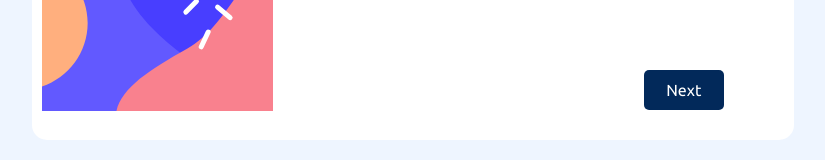
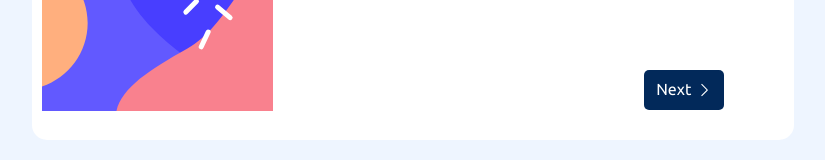
Before and after one commit to alinosratipour/multi-StepForm, a React (Vite) app: page / in a window 1280 px wide. Shown: the part 573-733 px from the top of the page, without its empty margins (227-1052 px from the left). Built offline with nearby package versions, Linux system fonts and the light colour scheme.

Commit message:
added icon to button but this need to get refactor for better usability

```diff
--- a/src/components/generics/Button/Button.scss
+++ b/src/components/generics/Button/Button.scss
@@ -54,4 +54,11 @@
     background-color: rgb(182, 179, 179);
     cursor: not-allowed;
   }
+  &.button--icon{
+  color: yellow;
+  margin-top: 140px;
+  background-color: chartreuse;
+  width: 20px;
+  }
+
 }
--- a/src/components/generics/Button/NewButton.tsx
+++ b/src/components/generics/Button/NewButton.tsx
@@ -13,18 +13,12 @@ interface ButtonType extends ButtonHTMLAttributes<HTMLButtonElement> {
   colorscheme?: string | null;
   size?: string | null;
   disabled?: boolean;
-  //   iconLeft?: {
-  //     icon: JSX.Element;
-  //     url?: string;
-  //     state?: string;
-  //     label?: string;
-  // };
-  icon?: JSX.Element;
+  icon?: ReactElement;
   ref?: React.Ref<HTMLButtonElement>;
 }
 
 const NewButton: ForwardRefRenderFunction<HTMLButtonElement, ButtonType> = (
-  { children, colorscheme, size, disabled, icon, onClick },
+  { children, colorscheme, size, disabled, icon, onClick, ...otherProps },
   ref
 ) => {
   const buttonClasses = classNames("button", {
@@ -39,13 +33,15 @@ const NewButton: ForwardRefRenderFunction<HTMLButtonElement, ButtonType> = (
   return (
     <button
       ref={ref}
+      {...otherProps}
       disabled={disabled}
-      icon={icon}
       className={buttonClasses}
       onClick={onClick}
     >
+      {icon}
       {children}
     </button>
+
   );
 };
 
--- a/src/components/generics/MultiStepWindow/MultiStepWindow.tsx
+++ b/src/components/generics/MultiStepWindow/MultiStepWindow.tsx
@@ -1,5 +1,5 @@
 import React from "react";
-import { FaBeer } from 'react-icons/fa';
+import { VscChevronRight,VscChevronLeft } from "react-icons/vsc";
 import CustomButton from "../Button/NewButton";
 import EmailField from "../Email-Field/EmailField";
 import TextField from "../Text-Field/TextField";
@@ -42,7 +42,7 @@ const MultiStepWindow = () => {
 
                   colorscheme="primary"
                   size="md"
-                 // icon={<FaBeer/>}
+                  icon={<VscChevronRight size={20} style={{float:"right"}}/>}
                   ref={ref}
                   onClick={() =>
                     console.log("You clicked on the yellow square!")
@@ -50,7 +50,7 @@ const MultiStepWindow = () => {
                 >
                   Next
                 </CustomButton>
-                {/* <DefaultHeader iconLeft={{ icon: <Camera /> }} /> */}
+
               </div>
             </div>
           </div>
```
Also changed, not shown: src/components/Icons/Icon.tsx (added).
